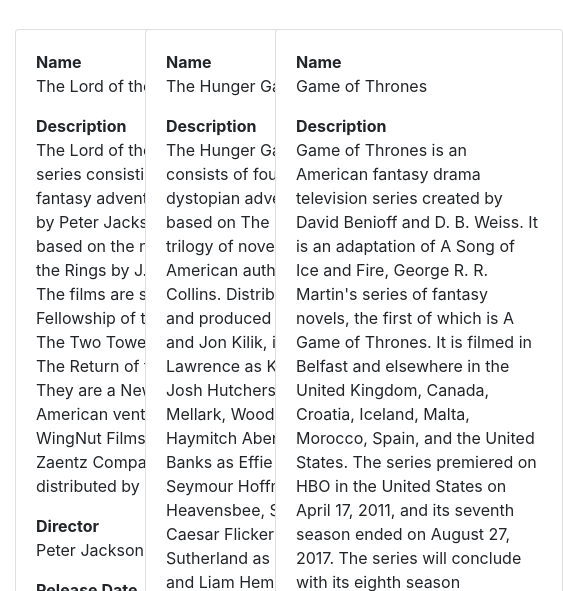
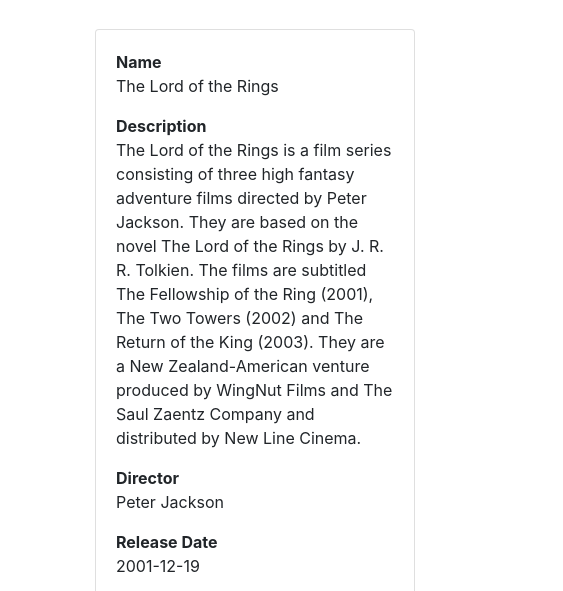
Before and after one commit to JoseJuanCanto/practica_vuejs_introduccion, a website: page index.html in a window 390 px wide. Shown: the part 246-837 px from the top of the page, 563 px wide, since content can reach past the window. Drawn offline with nearby package versions, Linux system fonts and the light colour scheme.

Commit message:
p1 terminada con el responsive

```diff
--- a/index.html
+++ b/index.html
@@ -35,9 +35,9 @@
             </div>
 
             <div class="container">
-                <div class="row">
-                    <div class="col-4" v-for="item in col.collection.items"> <!-- Crea un card por cada elemento del array-->
-                        <div class="card" style="width: 18rem;">
+                <div class="row" style="margin-left:80px;">
+                    <div class="col-xs-12" v-for="item in col.collection.items"> <!-- Crea un card por cada elemento del array-->
+                        <div class="card" style="width: 20rem;">
                             <div class="card-body">
                                 <dl v-for="dato in item.data">       <!-- Crear lista de definición x cada elemento -->
                                     <dt>{{ dato.prompt }}</dt>
```
